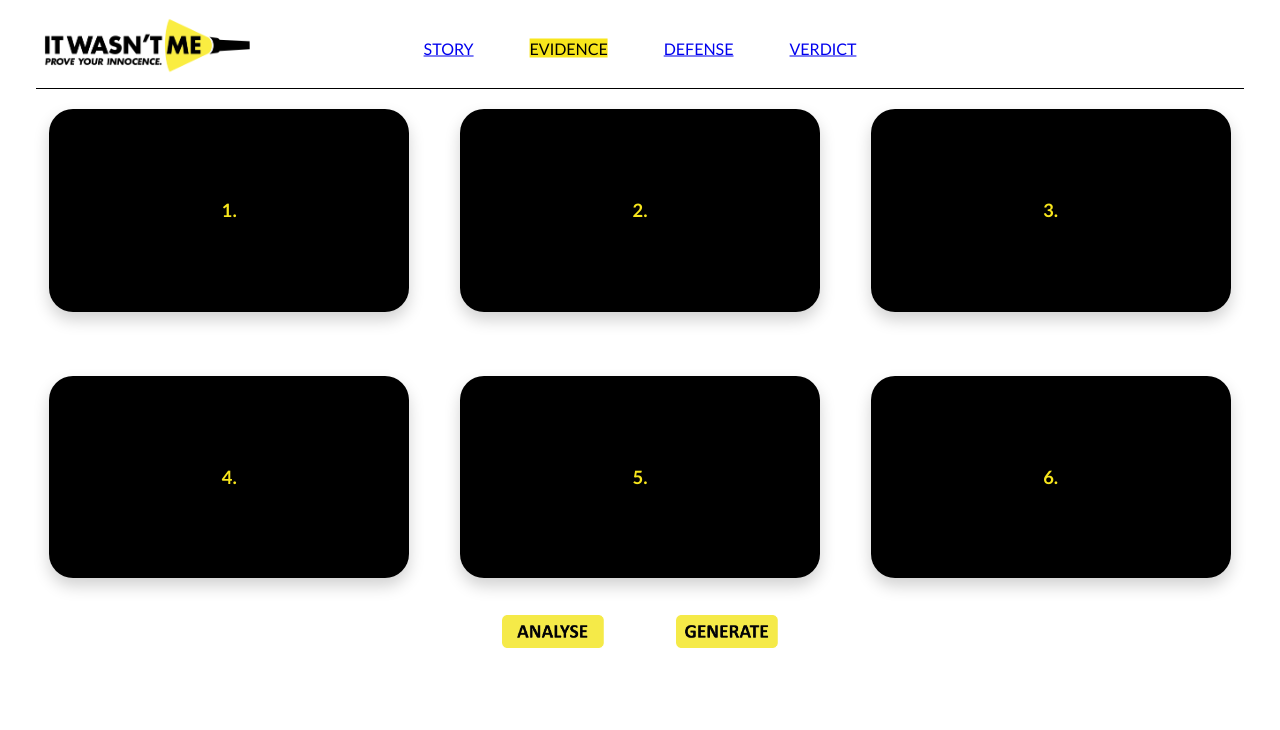
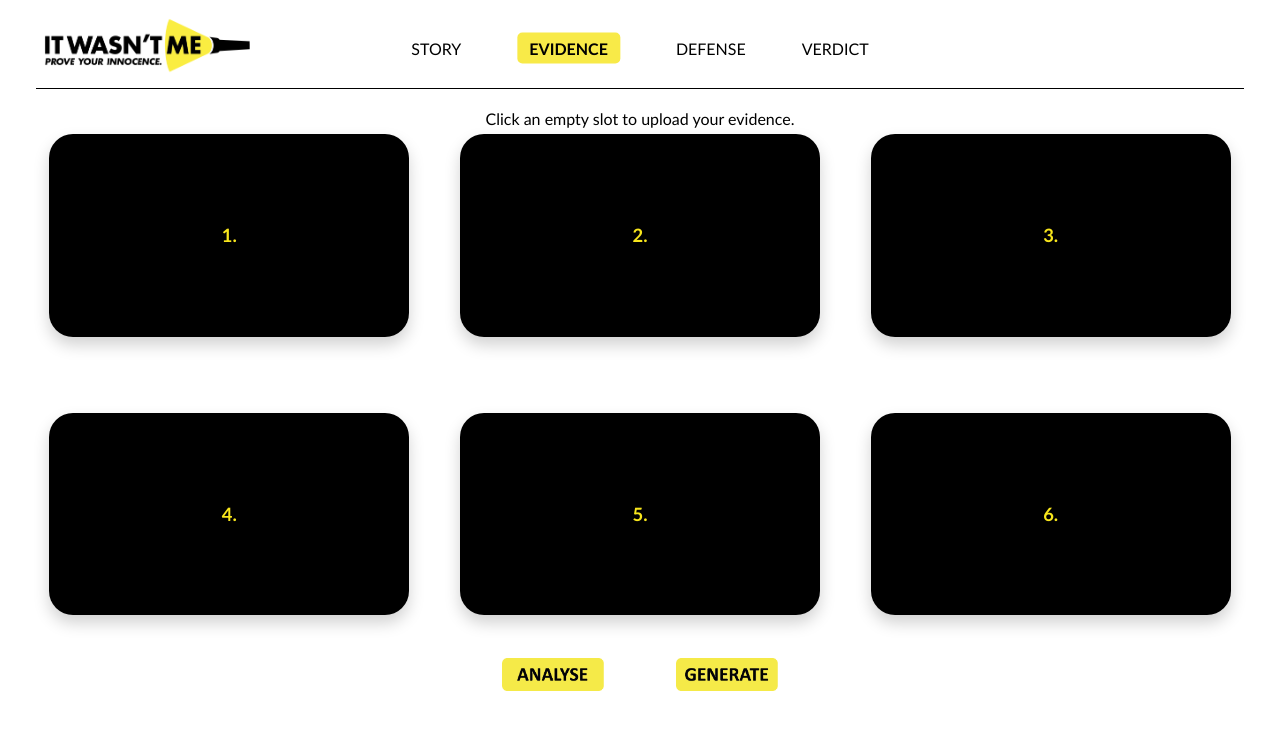
Before and after one commit to HaiLamHa/FBP, a Next.js app: page /gallery in a window 1280 px wide. Shown: the top 730 px of the page. Built offline with nearby package versions, Linux system fonts and the light colour scheme.

Commit message:
Design changes

```diff
--- a/app/gallery/page.tsx
+++ b/app/gallery/page.tsx
@@ -3,6 +3,7 @@
 import { useState, useEffect, useRef } from 'react';
 import NextImage from 'next/image';
 import Link from 'next/link';
+import { useRouter } from 'next/navigation';
 // FIX: Using relative path instead of alias to resolve the import issue
 import CustomModal from '@/components/CustomModal';
 import { loadStoredImages, saveStoredImages } from '@/lib/galleryStorage';
@@ -71,6 +72,7 @@ const compressDataUrl = async (
 
 // --- Main Component ---
 export default function GalleryPage() {
+  const router = useRouter();
   const [images, setImages] = useState<ImageState[]>(() => createEmptyImageSlots());
   const [keywordLoading, setKeywordLoading] = useState<boolean[]>(() => Array(NUM_SLOTS).fill(false));
   const [modal, setModal] = useState<ModalState>({ message: '', show: false });
@@ -328,10 +330,10 @@ export default function GalleryPage() {
           </Link>
 
           <nav className="nav-spaced text-base md:text-lg font-semibold absolute left-1/2 -translate-x-1/2 top-1/2 -translate-y-1/2">
-            <Link href="/story" className="hover:text-black text-gray-600">STORY</Link>
-            <span className="px-4 py-2 bg-[#f8e61c] text-black rounded-md shadow-md">EVIDENCE</span>
-            <Link href="/verdict" className="hover:text-black text-gray-600">DEFENSE</Link>
-            <Link href="/verdict/result" className="hover:text-black text-gray-600">VERDICT</Link>
+            <button onClick={() => router.push('/story')} className="hover:text-black text-gray-600" type="button">STORY</button>
+            <span className="px-4 py-2 bg-[#f8e61c] text-black rounded-md shadow-md active">EVIDENCE</span>
+            <button onClick={() => router.push('/verdict')} className="hover:text-black text-gray-600" type="button">DEFENSE</button>
+            <button onClick={() => router.push('/verdict/result')} className="hover:text-black text-gray-600" type="button">VERDICT</button>
           </nav>
         </div>
       </header>
@@ -342,6 +344,9 @@ export default function GalleryPage() {
           className="max-w-6xl mx-auto px-4 md:px-8 mt-5 py-10 md:py-14"
           style={{ marginTop: '20px' }}
         >
+          <div className="w-full text-center mb-6 text-base font-semibold text-gray-900">
+            Click an empty slot to upload your evidence.
+          </div>
           <div className="gallery-grid">
             {images.map((imgState, index) => (
               <div key={index} className="flex flex-col items-center gap-3">
--- a/app/globals.css
+++ b/app/globals.css
@@ -9,9 +9,17 @@
 /* -------------------------------------------------------------------------- */
 
 /* INDEX.HTML STYLES */
-body {
+:root {
     font-family: "Calibri", "Segoe UI", "Helvetica Neue", Arial, sans-serif;
+}
+
+html, body {
+    font-family: inherit;
     /* We'll use Tailwind classes in the components for background/padding/etc. */
+}
+
+* {
+    font-family: inherit;
 }
 
 button {
@@ -26,12 +34,38 @@ button {
     flex-wrap: wrap;
 }
 
+@media (max-width: 640px) {
+    .nav-spaced {
+        display: none;
+    }
+}
+
 @media (min-width: 1024px) {
     .nav-spaced {
         gap: 3.5rem;
     }
 }
 
+.nav-spaced button {
+    background: none;
+    border: none;
+    padding: 0;
+    font: inherit;
+    color: inherit;
+    cursor: pointer;
+}
+
+.nav-spaced button:focus {
+    outline: none;
+}
+
+.nav-spaced .active {
+    font-weight: 800;
+    background-color: #F8EA48;
+    color: #000;
+    padding: 6px 12px;
+    border-radius: 5px;
+}
 .progress-track {
     width: 100%;
     height: 14px;
@@ -107,7 +141,7 @@ button {
     cursor: pointer;
     width: 100%;
     max-width: 360px;
-    margin: 0 auto;
+    margin: 6px auto;
     aspect-ratio: 16 / 9;
     transition: transform 0.2s, box-shadow 0.2s;
 }
--- a/app/story/page.tsx
+++ b/app/story/page.tsx
@@ -3,11 +3,13 @@
 import { useEffect, useState } from 'react';
 import Image from 'next/image';
 import Link from 'next/link';
+import { useRouter } from 'next/navigation';
 import evidenceImage from '../../image/Evidence AI.png';
 import nextBtn from '../../image/buttons/next.png';
 
 export default function EvidencePage() {
   const [policeStory, setPoliceStory] = useState<string>('Loading police report...');
+  const router = useRouter();
 
   useEffect(() => {
     const loadPoliceStory = async () => {
@@ -41,10 +43,10 @@ export default function EvidencePage() {
           </Link>
 
           <nav className="nav-spaced text-base md:text-lg font-semibold absolute left-1/2 -translate-x-1/2 top-1/2 -translate-y-1/2">
-            <span className="px-4 py-2 bg-[#f8e61c] text-black rounded-md shadow-md">STORY</span>
-            <Link href="/gallery" className="hover:text-black text-gray-600">EVIDENCE</Link>
-            <Link href="/verdict" className="hover:text-black text-gray-600">DEFENSE</Link>
-            <Link href="/verdict/result" className="hover:text-black text-gray-600">VERDICT</Link>
+            <span className="px-4 py-2 bg-[#f8e61c] text-black rounded-md shadow-md active">STORY</span>
+            <button onClick={() => router.push('/gallery')} className="hover:text-black text-gray-600" type="button">EVIDENCE</button>
+            <button onClick={() => router.push('/verdict')} className="hover:text-black text-gray-600" type="button">DEFENSE</button>
+            <button onClick={() => router.push('/verdict/result')} className="hover:text-black text-gray-600" type="button">VERDICT</button>
           </nav>
         </div>
       </header>
@@ -55,27 +57,27 @@ export default function EvidencePage() {
           className="max-w-6xl mx-auto px-4 md:px-8 mt-5 py-10 md:py-14"
           style={{ marginTop: '20px' }}
         >
-          <div className="grid grid-cols-1 lg:grid-cols-2 gap-10 items-start">
-            <div className="flex justify-center lg:justify-start order-1">
-              <div className="w-full max-w-[420px] p-4 bg-white shadow-sm">
+          <div className="space-y-8">
+            <article className="text-left">
+              <h1 className="text-xl md:text-2xl font-bold mb-4">Police Investigation</h1>
+              <div className="text-base md:text-lg leading-relaxed whitespace-pre-line">
+                {policeStory}
+              </div>
+            </article>
+
+            <div className="flex justify-center" style={{ marginTop: '30px' }}>
+              <div className="w-full max-w-[480px] p-4 bg-white shadow-sm">
                 <Image
                   src={evidenceImage}
                   alt="Evidence used in the investigation"
                   className="w-full h-auto object-cover"
                   width={640}
                   height={480}
-                  sizes="(max-width: 1024px) 100vw, 420px"
+                  sizes="(max-width: 1024px) 100vw, 480px"
                   priority
                 />
               </div>
             </div>
-
-            <article className="text-left order-2">
-              <h1 className="text-xl md:text-2xl font-bold mb-4">Police Investigation</h1>
-              <div className="text-base md:text-lg leading-relaxed whitespace-pre-line">
-                {policeStory}
-              </div>
-            </article>
           </div>
 
           <div className="flex justify-center mt-10" style={{ marginTop: '20px' }}>
--- a/app/verdict/page.tsx
+++ b/app/verdict/page.tsx
@@ -98,10 +98,10 @@ export default function VerdictPage() {
           </Link>
 
           <nav className="nav-spaced text-base md:text-lg font-semibold absolute left-1/2 -translate-x-1/2 top-1/2 -translate-y-1/2">
-            <Link href="/story" className="hover:text-black text-gray-600">STORY</Link>
-            <Link href="/gallery" className="hover:text-black text-gray-600">EVIDENCE</Link>
-            <span className="px-4 py-2 bg-[#f8e61c] text-black rounded-md shadow-md">DEFENSE</span>
-            <Link href="/verdict/result" className="hover:text-black text-gray-600">VERDICT</Link>
+            <button onClick={() => router.push('/story')} className="hover:text-black text-gray-600" type="button">STORY</button>
+            <button onClick={() => router.push('/gallery')} className="hover:text-black text-gray-600" type="button">EVIDENCE</button>
+            <span className="px-4 py-2 bg-[#f8e61c] text-black rounded-md shadow-md active">DEFENSE</span>
+            <button onClick={() => router.push('/verdict/result')} className="hover:text-black text-gray-600" type="button">VERDICT</button>
           </nav>
         </div>
       </header>
@@ -113,7 +113,7 @@ export default function VerdictPage() {
           <div className="space-y-4" style={{ marginBottom: '20px' }}>
             <h1 className="text-lg md:text-xl font-bold uppercase">Your AI Story</h1>
             <div className="text-base md:text-lg leading-relaxed text-gray-900 whitespace-pre-line text-left md:text-justify max-w-3xl mx-auto">
-              {generatedStory || 'No generated story found. Please create one from the Gallery page first.'}
+              {generatedStory || 'No generated story found. Please create one from the Evidence page first.'}
             </div>
           </div>
 
@@ -150,13 +150,6 @@ export default function VerdictPage() {
           </div>
           {error && <p className="text-red-600 text-sm text-center">{error}</p>}
 
-          {/* Police Story */}
-          <div className="space-y-4">
-            <h2 className="text-lg md:text-xl font-bold uppercase">Police Story</h2>
-            <div className="text-base md:text-lg leading-relaxed text-gray-900 whitespace-pre-line text-left md:text-justify max-w-3xl mx-auto">
-              {policeStory}
-            </div>
-          </div>
         </div>
       </section>
 
--- a/app/verdict/result/page.tsx
+++ b/app/verdict/result/page.tsx
@@ -3,6 +3,7 @@
 import Image from 'next/image';
 import Link from 'next/link';
 import { useEffect, useState } from 'react';
+import { useRouter } from 'next/navigation';
 import playAgainBtn from '../../../image/buttons/play again.png';
 
 interface VerdictResult {
@@ -30,6 +31,7 @@ const resetAll = () => {
 };
 
 export default function VerdictResultPage() {
+  const router = useRouter();
   const [result, setResult] = useState<VerdictResult | null>(null);
   const [progress, setProgress] = useState(0);
   const [showVerdictText, setShowVerdictText] = useState(false);
@@ -96,10 +98,10 @@ export default function VerdictResultPage() {
           </Link>
 
           <nav className="nav-spaced text-base md:text-lg font-semibold ml-2 md:ml-4 absolute left-1/2 -translate-x-1/2 top-1/2 -translate-y-1/2">
-            <Link href="/story" className="hover:text-black text-gray-600">STORY</Link>
-            <Link href="/gallery" className="hover:text-black text-gray-600">EVIDENCE</Link>
-            <Link href="/verdict" className="hover:text-black text-gray-600">DEFENSE</Link>
-            <span className="px-4 py-2 bg-[#f8e61c] text-black rounded-md shadow-md">VERDICT</span>
+            <button onClick={() => router.push('/story')} className="hover:text-black text-gray-600" type="button">STORY</button>
+            <button onClick={() => router.push('/gallery')} className="hover:text-black text-gray-600" type="button">EVIDENCE</button>
+            <button onClick={() => router.push('/verdict')} className="hover:text-black text-gray-600" type="button">DEFENSE</button>
+            <span className="px-4 py-2 bg-[#f8e61c] text-black rounded-md shadow-md active">VERDICT</span>
           </nav>
         </div>
       </header>
```
Also changed, not shown: app/page.tsx (+17 -15 lines), components/CustomModal.tsx (+11 -4 lines).
